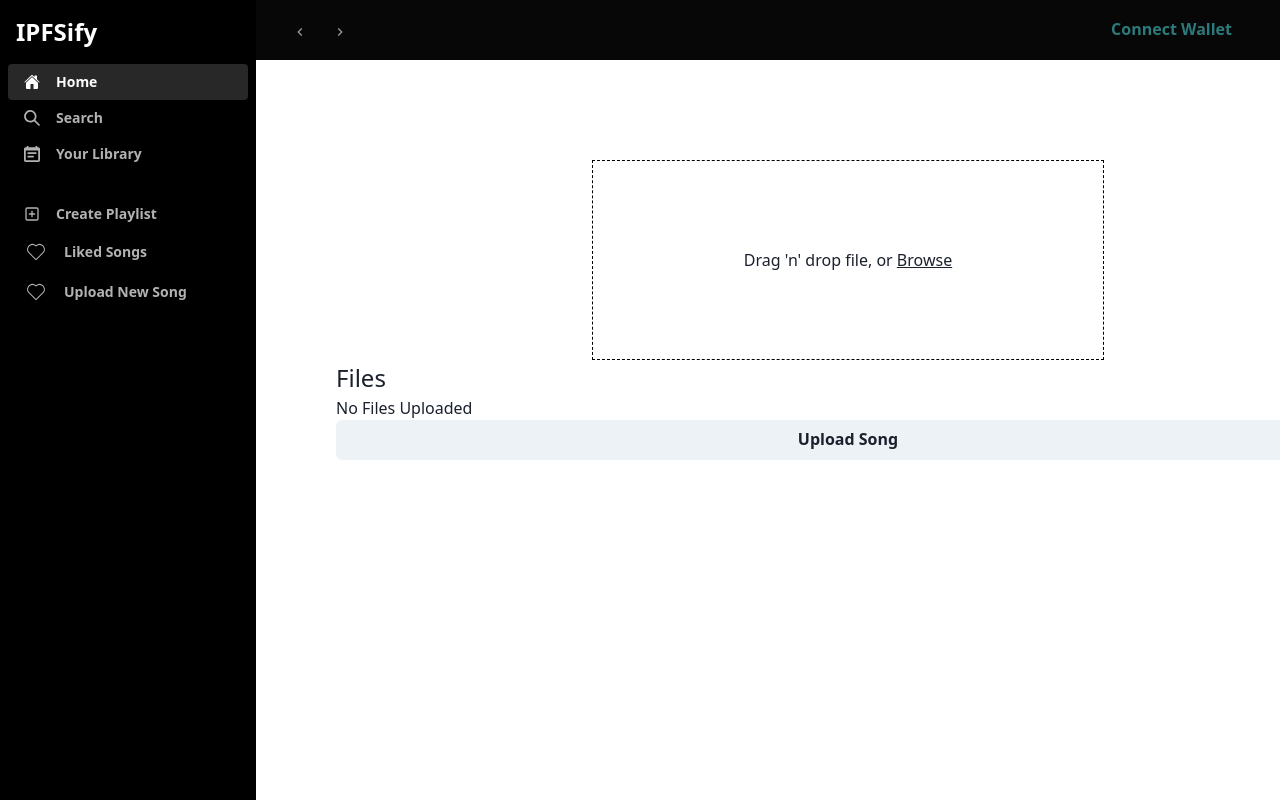
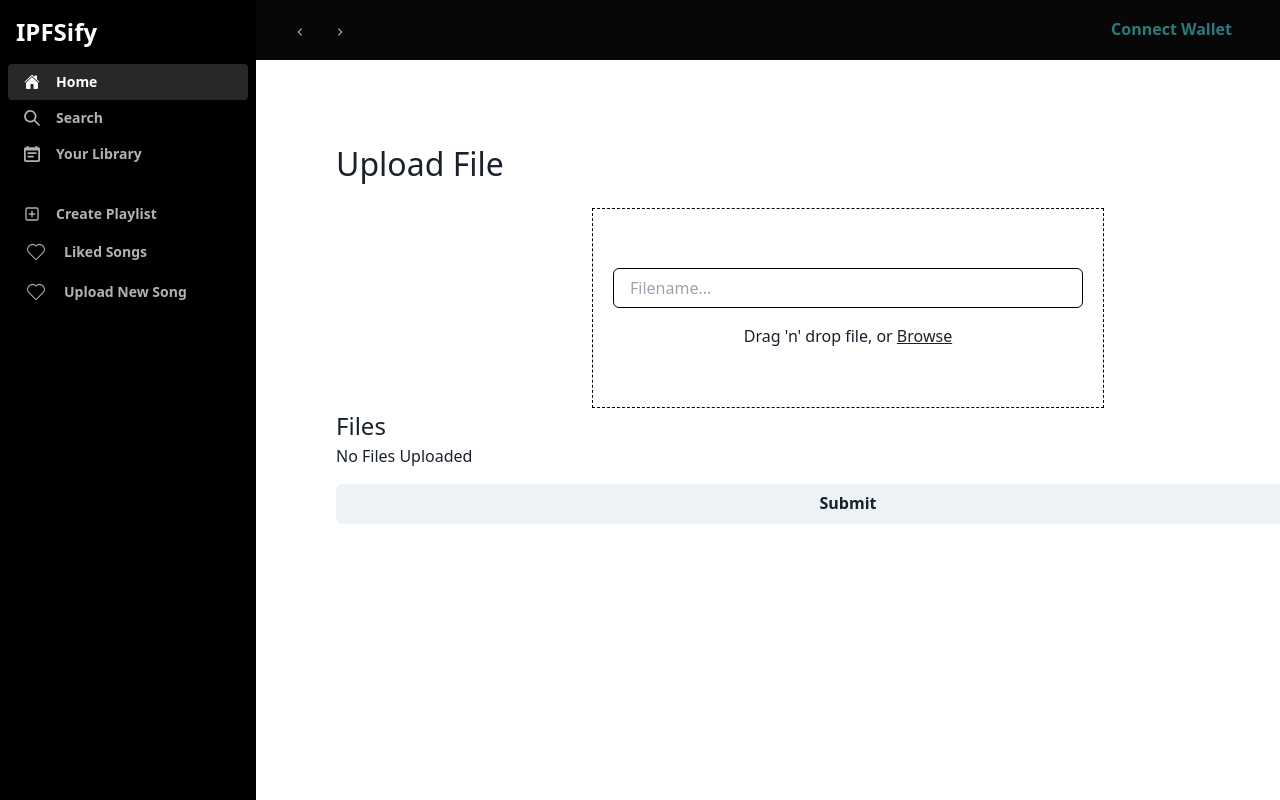
Before and after one commit to dr4g0n369/IPFSify, a React (Vite) app in the folder client/: page /upload-song in a window 1280 px wide. Built offline with nearby package versions, Linux system fonts and the light colour scheme.

Commit message:
UploadSong.jsx changed

```diff
--- a/client/src/components/UploadSong.jsx
+++ b/client/src/components/UploadSong.jsx
@@ -1,34 +1,42 @@
 import React, { useState } from "react";
 import { useDropzone } from "react-dropzone";
-import { Button, Text } from "@chakra-ui/react";
+import { Button, Input, Text } from "@chakra-ui/react";
 import axios from "axios";
+
 function UploadSong() {
   const { acceptedFiles, getRootProps, getInputProps } = useDropzone();
+  const [fileName, setFileName] = useState("");
+
   const handleFileUpload = () => {
+    if (!fileName || acceptedFiles.length === 0) {
+      alert("Please enter a filename and select a file.");
+      return;
+    }
+
     const formData = new FormData();
+    formData.append("fileName", fileName);
     formData.append("file", acceptedFiles[0]);
-    axios.post("http://localhost:3000/upload", {
-      method: "POST",
-      body: formData,
-    })
-      .then((response) => response.json())
-      .then((result) => {
-        console.log("Success:", result);
+
+    axios.post("http://localhost:3000/uploadSong", formData)
+      .then((response) => {
+        console.log("Success:", response.data);
       })
       .catch((error) => {
         console.error("Error:", error);
       });
-  }
+  };
+
   const files = acceptedFiles.map((file) => (
     <li key={file.path}>
-      {file.path} - {file.size/1024} KB
+      {file.path} - {(file.size / 1024).toFixed(2)} KB
     </li>
   ));
 
   return (
-    <section className="container m-20 flex flex-col justify-center align-center" >
-      {/* <Text fontSize={"xx-large"} >Upload Song</Text> */}
-      <div
+    <section className="container m-20 flex flex-col justify-center align-center">
+      <Text fontSize={"xx-large"}>Upload File</Text>
+
+      <form
         {...getRootProps({
           className: "dropzone",
           style: {
@@ -46,20 +54,32 @@ function UploadSong() {
             cursor: "pointer",
           },
         })}
+        onSubmit={(e) => {
+          e.preventDefault();
+          handleFileUpload();
+        }}
       >
-        <input {...getInputProps()} />
-        <p>
-          Drag 'n' drop file, or <span className="underline">Browse</span>
-        </p>
-      </div>
+        <Input
+          type="text"
+          name="fileName"
+          placeholder="Filename..."
+          value={fileName}
+          onChange={(e) => setFileName(e.target.value)}
+          mb={4}
+        />
+        <input {...getInputProps()} id="file" />
+        <p>Drag 'n' drop file, or <span className="underline">Browse</span></p>
+      </form>
+
       <aside>
         <Text fontSize={"x-large"}>Files</Text>
         {
-          files && files.length > 0 ? <Text fontSize={"large"}>You have uploaded {files.length} files</Text> : "No Files Uploaded"
+          files.length > 0 ? <Text fontSize={"large"}>You have uploaded {files.length} file(s)</Text> : "No Files Uploaded"
         }
         <ul>{files}</ul>
       </aside>
-      <Button onClick={handleFileUpload}>Upload Song</Button>
+
+      <Button onClick={handleFileUpload} mt={4}>Submit</Button>
     </section>
   );
 }
```
